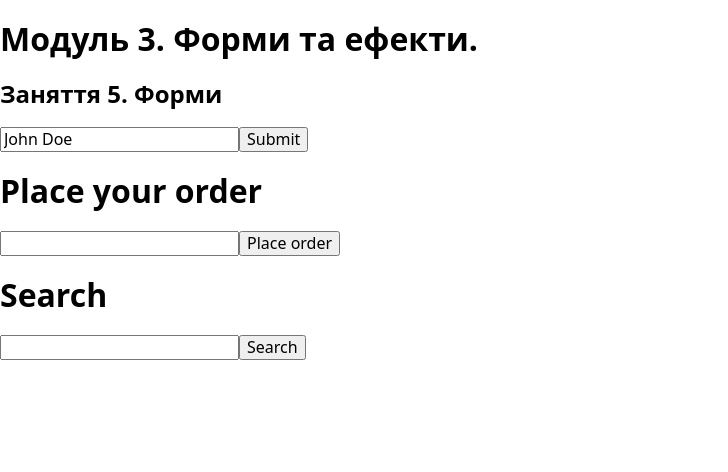
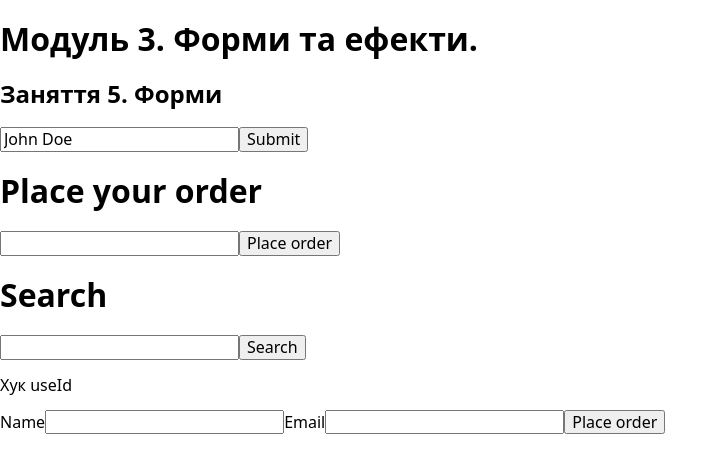
Before and after one commit to Vidiborets0012/react_module_03, a React (Vite) app: page / in a window 1280 px wide. Shown: the top 472 px of the page, without its empty margins (0-728 px from the left). Built offline with nearby package versions, Linux system fonts and the light colour scheme.

Commit message:
add topic: hook useId

```diff
--- /dev/null
+++ b/src/components/MyComponent/MyComponent.tsx
@@ -0,0 +1,42 @@
+import { useId } from "react";
+
+export default function MyComponent() {
+  // const textId = useId();
+
+  const nameId = useId();
+  const emailId = useId();
+
+  return (
+    // <form>
+    //   <label htmlFor={textId}>Text field label</label>
+    //   <input type="text" id={textId} />
+    // </form>
+    <form>
+      <label htmlFor={nameId}>Name</label>
+      <input type="text" name="username" id={nameId} />
+
+      <label htmlFor={emailId}>Email</label>
+      <input type="email" name="email" id={emailId} />
+
+      <button type="submit">Place order</button>
+    </form>
+  );
+}
+
+//Один id для групи полів
+
+// export default function MyComponent() {
+//   const fieldId = useId();
+
+//   return (
+//     <form>
+//       <label htmlFor={`${fieldId}-username`}>Name</label>
+//       <input type="text" name="username" id={`${fieldId}-username`} />
+
+//       <label htmlFor={`${fieldId}-email`}>Email</label>
+//       <input type="email" name="email" id={`${fieldId}-email`} />
+
+//       <button type="submit">Place order</button>
+//     </form>
+//   );
+// }
--- a/src/main.tsx
+++ b/src/main.tsx
@@ -3,6 +3,7 @@ import ReactDOM from "react-dom/client";
 import App from "./components/App";
 import AppOrderForm from "./components/AppOrderForm";
 import AppSearchForm from "./components/SearchForm/AppSearchForm";
+import MyComponent from "./components/MyComponent/MyComponent";
 import "modern-normalize";
 
 ReactDOM.createRoot(document.getElementById("root") as HTMLElement).render(
@@ -12,5 +13,7 @@ ReactDOM.createRoot(document.getElementById("root") as HTMLElement).render(
     <App />
     <AppOrderForm />
     <AppSearchForm />
+    <p>Хук useId</p>
+    <MyComponent />
   </React.StrictMode>
 );
```
